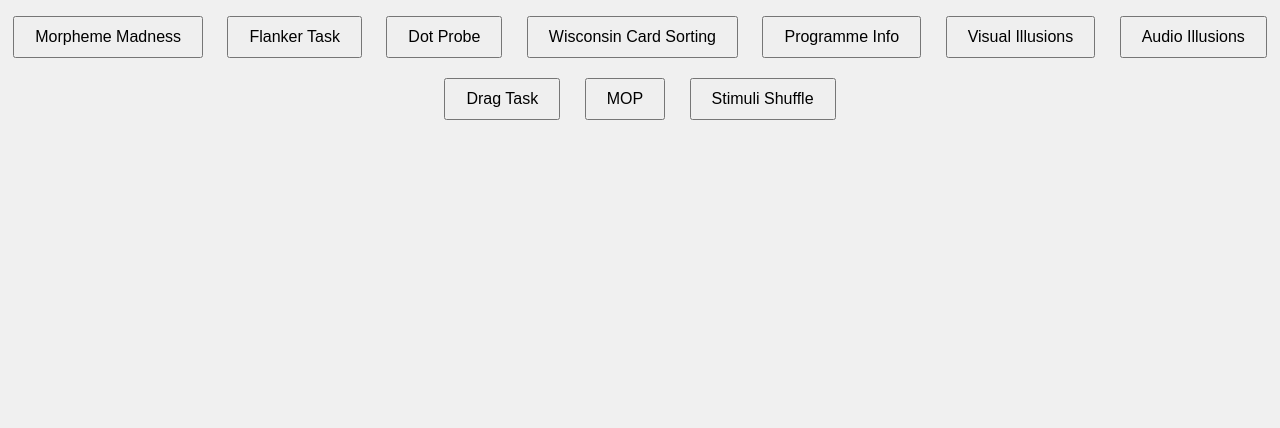
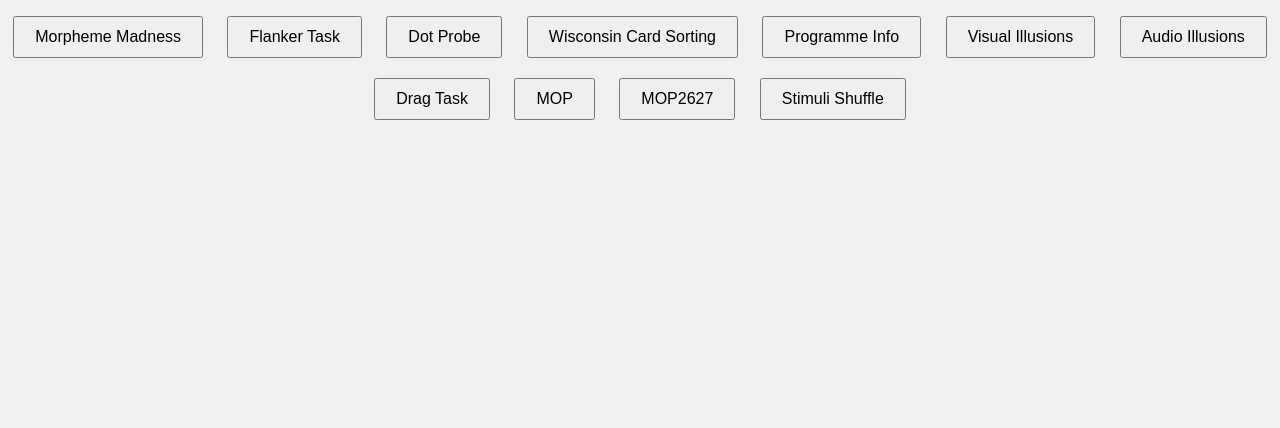
Before and after one commit to casWynne/psychActivities, a plain HTML site: page index.html in a window 1280 px wide. Shown: the part 372-800 px from the top of the page. Drawn offline with Linux system fonts and the light colour scheme.

Commit message:
Update index.html

```diff
--- a/index.html
+++ b/index.html
@@ -21,6 +21,7 @@
         <button onclick="startTask('audio_illusions')">Audio Illusions</button>
         <button onclick="startTask('drag_task')">Drag Task</button>
         <button onclick="startTask('mop')">MOP</button>
+        <button onclick="startTask('mop2627')">MOP2627</button>
         <button onclick="startTask('stimuliShuffle')">Stimuli Shuffle</button>
     </div>
     <script src="js/main.js"></script>
```
